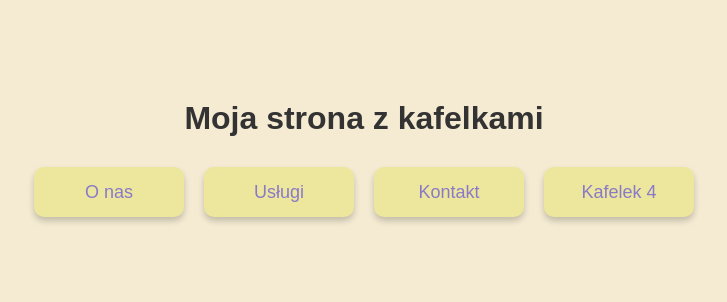
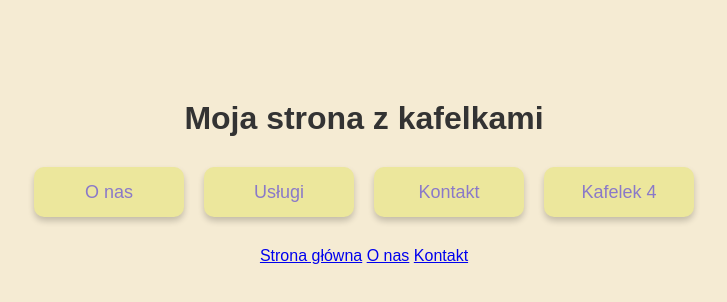
Before and after one commit to zachorek/idusglodnam, a plain HTML site: page index.html in a window 1280 px wide. Shown: the whole page, without its empty margins (276-1003 px from the left). Drawn offline with Linux system fonts and the light colour scheme.

Commit message:
maybe good http?

```diff
--- a/index.html
+++ b/index.html
@@ -43,6 +43,12 @@
     <div class="tile">Kafelek 4</div>
   </div>
 </main>
+<nav>
+  <a href="/">Strona główna</a>
+  <a href="/about">O nas</a>
+  <a href="/contact">Kontakt</a>
+</nav>
+
 
 </body>
 </html>
```
Also changed, not shown: about/index.html (+5 -0 lines), contact/index.html (+5 -0 lines), services/index.html (+6 -0 lines).
